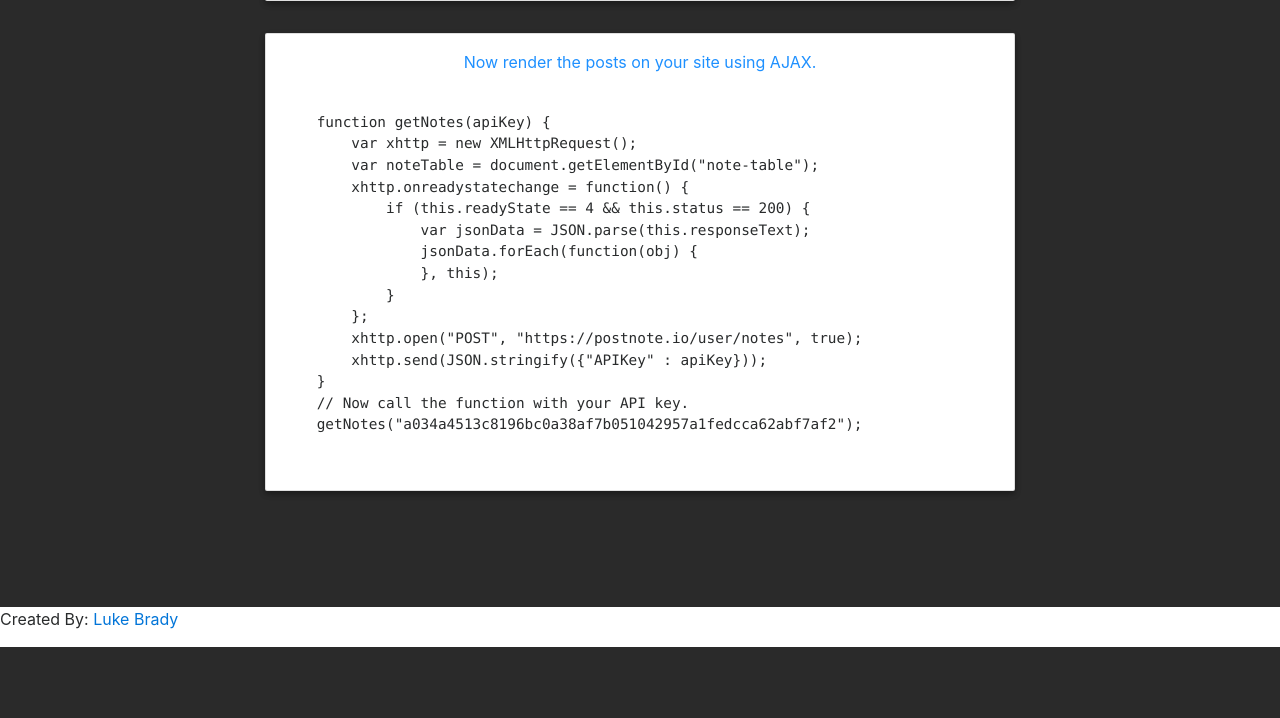
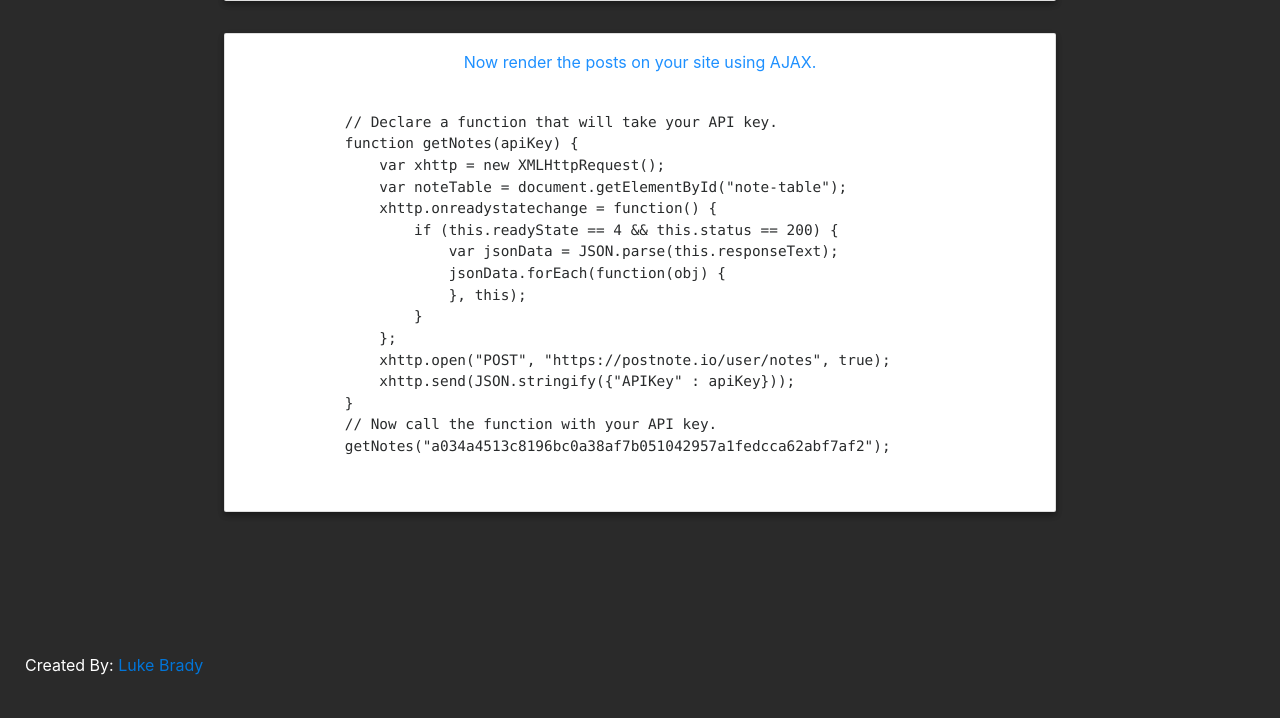
Before and after one commit to lukebrady/postnote, a PHP site: page /templates/index.html in a window 1280 px wide. Shown: the part 402-1120 px from the top of the page. Before the commit the page ends 1049 px from the top, so only its background shows below. Run offline with PHP 8.4, Linux system fonts and the light colour scheme; some libraries are stand-ins or nearby versions.

Commit message:
Made improvements to the index interface.
Signed-off-by: Luke Brady <lbrad23105@gmail.com>

```diff
--- a/src/static/style/main.css
+++ b/src/static/style/main.css
@@ -15,6 +15,14 @@
     background-color: #2A2A2A;
 }
 
+#footer-section {
+    background-color: #2A2A2A;
+    color: white;
+    padding-top: 25px;
+    padding-bottom: 25px;
+    padding-left: 25px;
+}
+
 #opening {
     padding-bottom: 50px;
 }
@@ -25,7 +33,7 @@
   display: inline-block;
   margin: 1rem;
   position: relative;
-  width: 750px;
+  width: 75%;
     padding: 1rem 1rem 1rem 1rem;
 }
 
--- a/src/templates/index.html
+++ b/src/templates/index.html
@@ -15,9 +15,7 @@
                 <a href="https://github.com/lukebrains/postnote"><img style="position: absolute; top: 0; right: 0; border: 0;" src="https://s3.amazonaws.com/github/ribbons/forkme_right_white_ffffff.png" alt="Fork me on GitHub"></a>
                 <div class = "col-md-12">
                     <h1 id = "header-text">
-                        <a href="/">
-                        Postnote
-                        </a>
+                        <a href="/">Postnote</a>
                     </h1>
                 </div>
             </div>
@@ -46,6 +44,7 @@
                     <div class = "card card-2">
                         <p style = "text-align: center">Now render the posts on your site using AJAX.</p>
                         <pre style="text-align: left"><code class = "language-javascript">
+            // Declare a function that will take your API key.
             function getNotes(apiKey) {
                 var xhttp = new XMLHttpRequest();
                 var noteTable = document.getElementById("note-table");
```
Also changed, not shown: 1 other file. Lines whose indentation alone changed are shown as unchanged.
